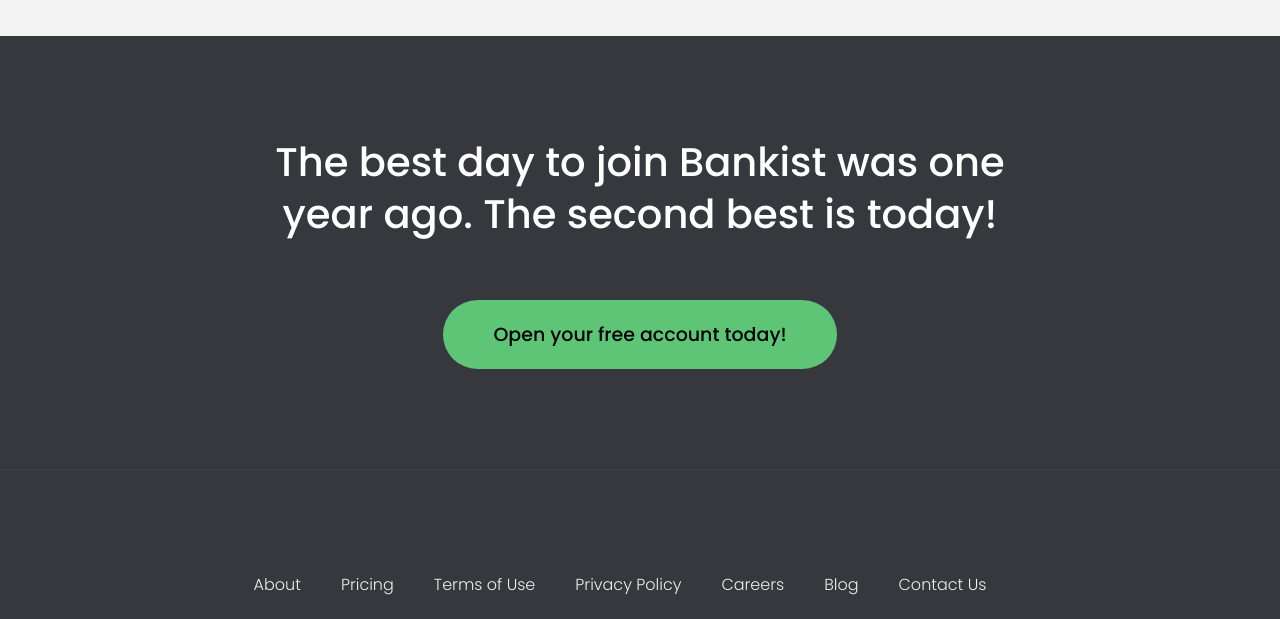
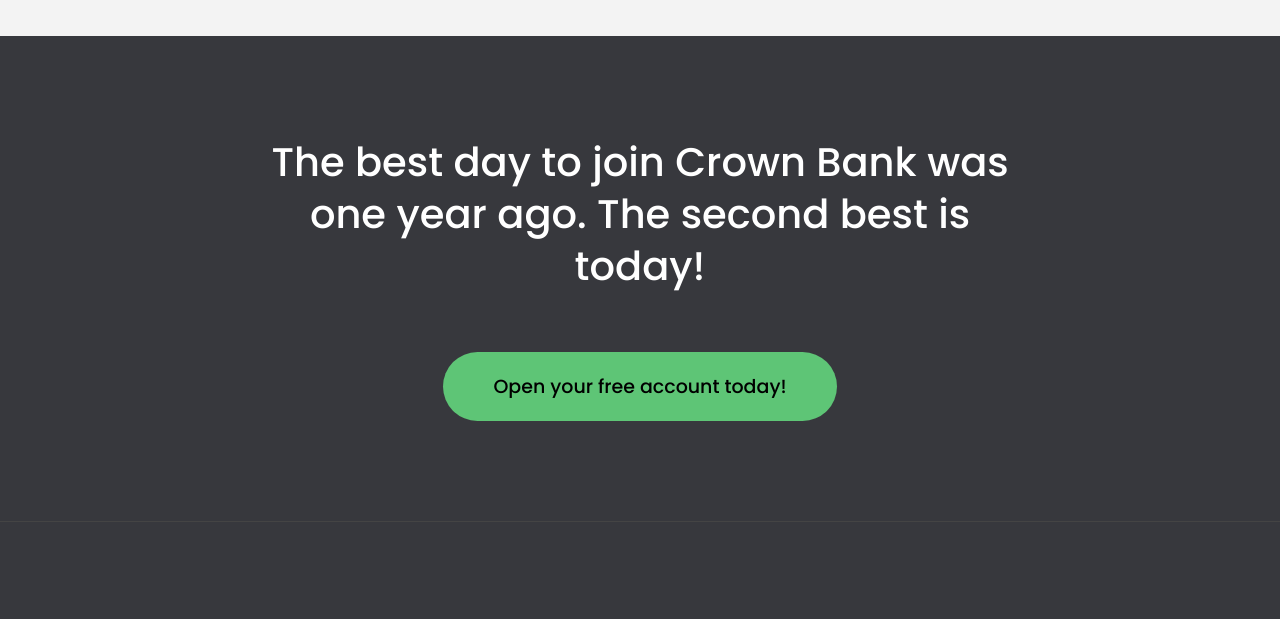
Before and after one commit to Monk-Codes/Bankist-Homepage, a plain HTML site: page index.html in a window 1280 px wide. Shown: the part 4160-4779 px from the top of the page. Drawn offline with Linux system fonts and the light colour scheme.

Commit message:
Update index.html

```diff
--- a/index.html
+++ b/index.html
@@ -11,7 +11,7 @@
         href="https://fonts.googleapis.com/css?family=Poppins:300,400,500,600&display=swap"
         rel="stylesheet" />
   <link rel="stylesheet" href="style.css" />
-  <title>Bankist | When Banking meets Minimalist</title>
+  <title>Crown Bank | Bank for everyone & anyone </title>
 </head>
 
 <body>
@@ -268,10 +268,6 @@
         </div>
       </div>
 
-      <!-- <div class="slide"><img src="img/img-1.jpg" alt="Photo 1" /></div>
-      <div class="slide"><img src="img/img-2.jpg" alt="Photo 2" /></div>
-      <div class="slide"><img src="img/img-3.jpg" alt="Photo 3" /></div>
-      <div class="slide"><img src="img/img-4.jpg" alt="Photo 4" /></div> -->
       <button class="slider__btn slider__btn--left">&larr;</button>
       <button class="slider__btn slider__btn--right">&rarr;</button>
       <div class="dots"></div>
@@ -281,7 +277,7 @@
   <section class="section section--sign-up">
     <div class="section__title">
       <h3 class="section__header">
-        The best day to join Bankist was one year ago. The second best is
+        The best day to join Crown Bank was one year ago. The second best is
         today!
       </h3>
     </div>
```
